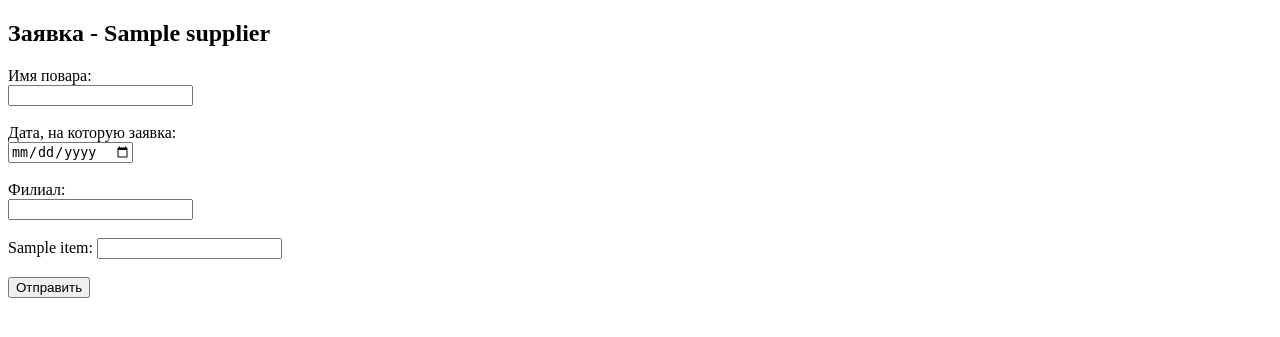
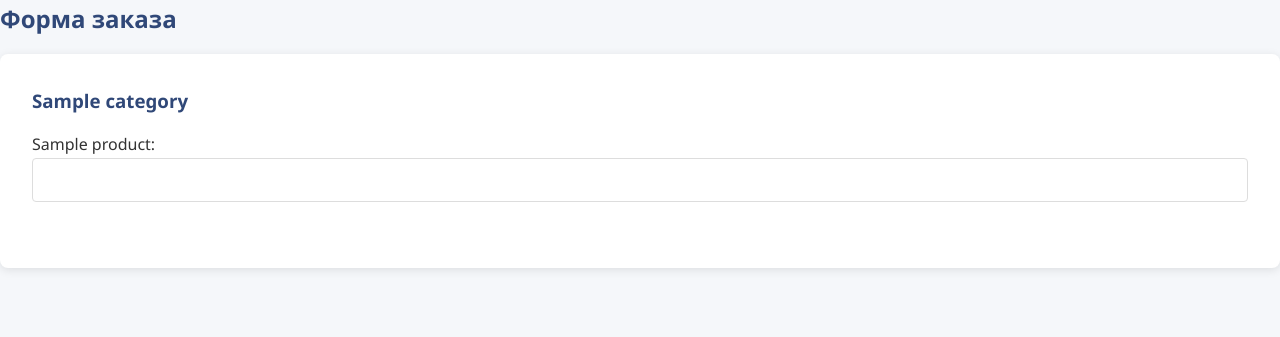
Before and after one commit to vladimir669/dikiyrpk.tech, a Flask app: template templates/form.html in a window 1280 px wide. Shown: the top 337 px of the page. Run offline with Flask 3, Linux system fonts and the light colour scheme; the template is opened without the code that fills it: most values are stand-ins (such as "Sample title", 1, 10 or a date in 2020); parts of the project's set-up code (start-up, migrations or seed data) failed here and were passed over.

Commit message:
Update form.html

```diff
--- a/templates/form.html
+++ b/templates/form.html
@@ -1,27 +1,14 @@
-<!DOCTYPE html>
-<html>
-<head>
-    <title>Заявка - {{ supplier }}</title>
-</head>
-<body>
-    <h2>Заявка - {{ supplier }}</h2>
-    <form method="post">
-        <label>Имя повара:</label><br>
-        <input type="text" name="filled_by" required><br><br>
-
-        <label>Дата, на которую заявка:</label><br>
-        <input type="date" name="for_date" required><br><br>
-
-        <label>Филиал:</label><br>
-        <input type="text" name="branch" required><br><br>
-
-        {% for item in items %}
-            <label>{{ item }}:</label>
-            <input type="text" name="{{ item }}"><br>
+{% extends 'base.html' %}
+{% block content %}
+<h2>Форма заказа</h2>
+<form method="post">
+    {% for category in categories %}
+        <h3>{{ category.name }}</h3>
+        {% for product in products[category.name] %}
+            <label>
+                {{ product.name }}: <input type="text" name="product_{{ product.id }}" inputmode="numeric" pattern="[0-9]*">
+            </label><br>
         {% endfor %}
-
-        <br>
-        <button type="submit">Отправить</button>
-    </form>
-</body>
-</html>
+    {% endfor %}
+</form>
+{% endblock %}
```
